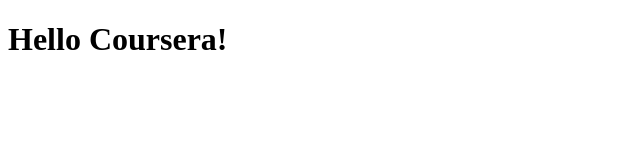
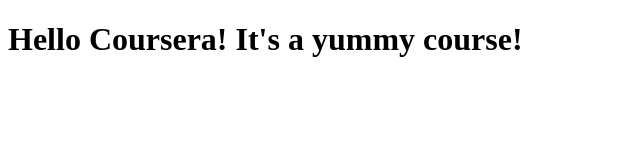
Before and after one commit to moiragunn/coursera-test, a plain HTML site: page site/index.html in a window 1280 px wide. Shown: the whole page, without its empty margins (0-640 px from the left). Drawn offline with Linux system fonts and the light colour scheme.

Commit message:
small add

```diff
--- a/site/index.html
+++ b/site/index.html
@@ -6,7 +6,7 @@
 </head>
 
 <body>
-	<h1>Hello Coursera!</h1>
+	<h1>Hello Coursera! It's a yummy course!</h1>
 </body>
 
 </html>
```
